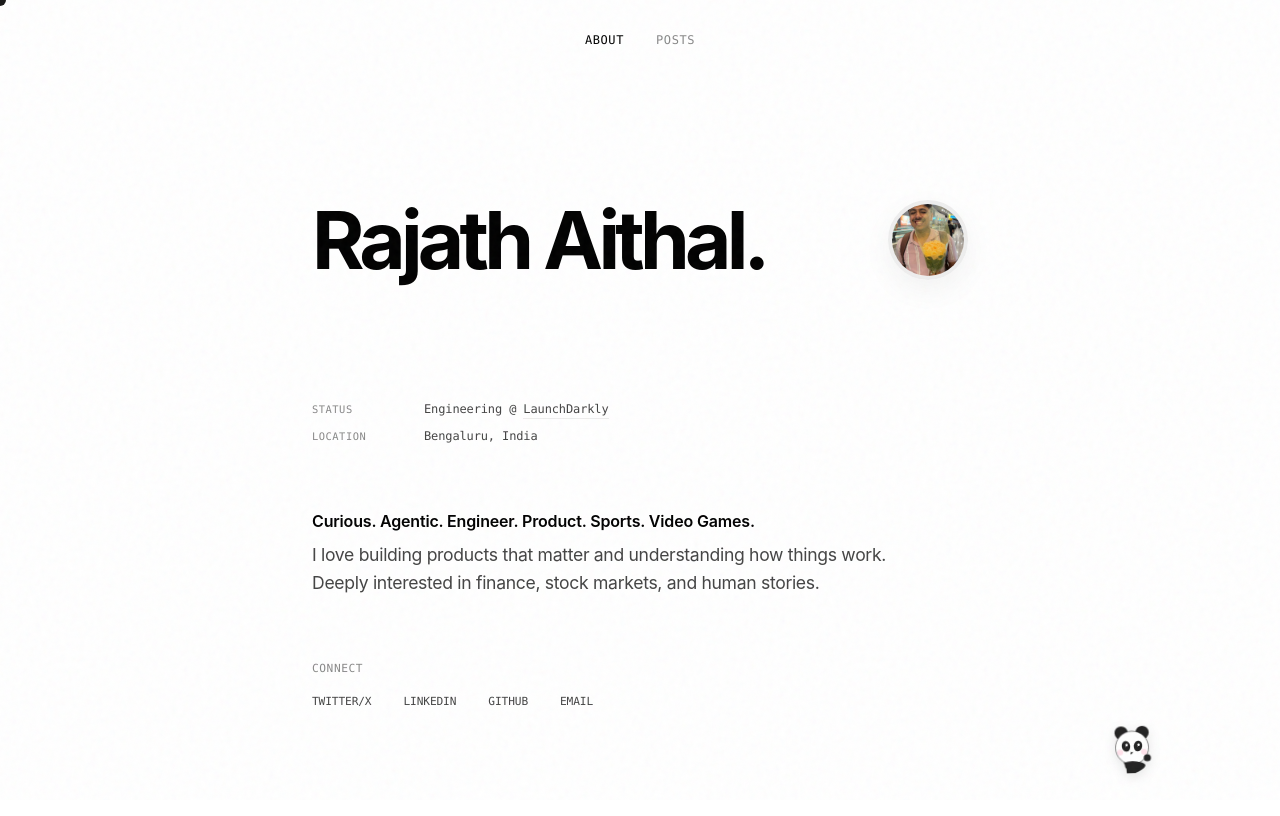
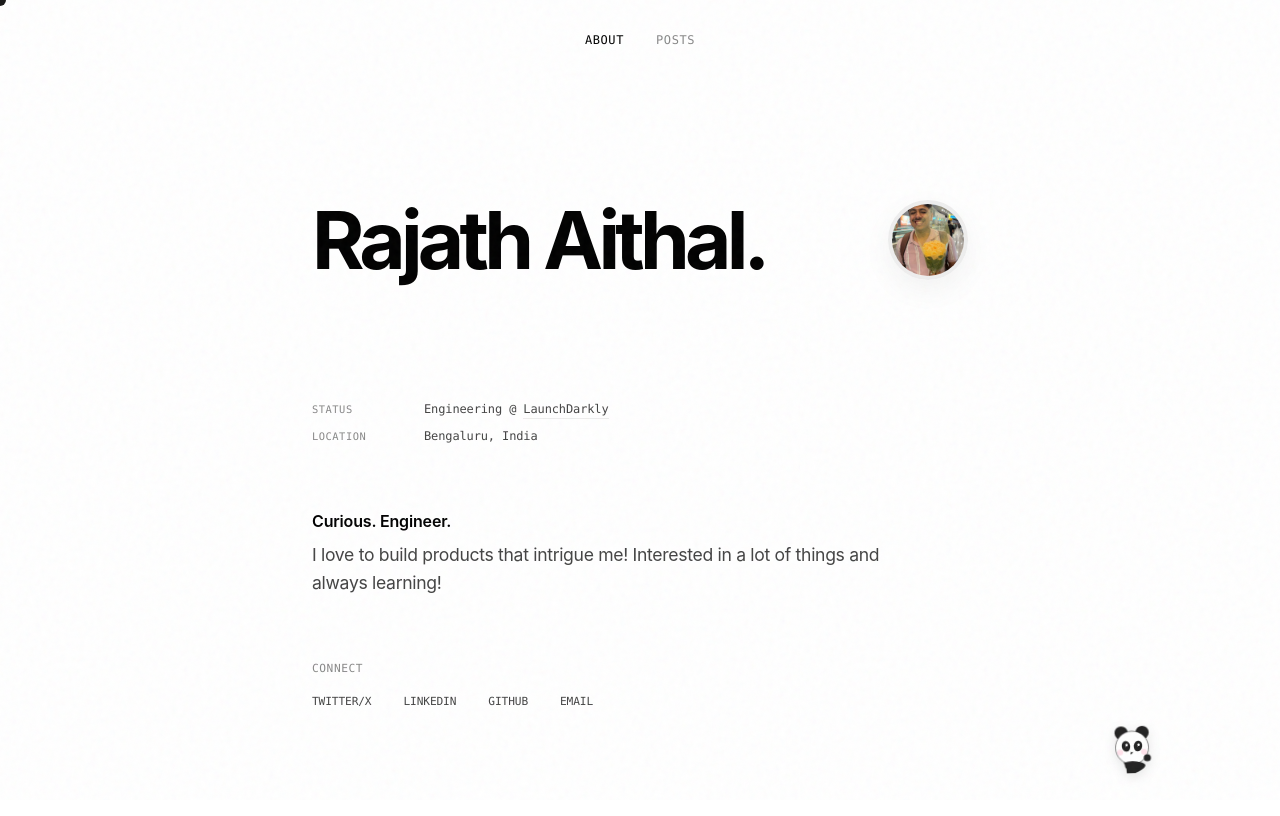
Before and after one commit to ayerajath/ayerajath.github.io, a React (Vite) app: page / in a window 1280 px wide. Shown: the top 816 px of the page. Built offline with nearby package versions, Linux system fonts and the light colour scheme; no server answers; a small style sheet from the web is missing.

Commit message:
smol changes

```diff
--- a/src/components/HomePage.jsx
+++ b/src/components/HomePage.jsx
@@ -32,11 +32,11 @@ const HomePage = () => {
 
         <section className="home-section bio-container reveal" style={{ animationDelay: '0.3s' }}>
           <p className="bio-traits">
-            Curious. Agentic. Engineer. Product. Sports. Video Games.
+            Curious. Engineer.
           </p>
           <p className="bio-text">
-            I love building products that matter and understanding how things work.
-            Deeply interested in finance, stock markets, and human stories.
+            I love to build products that intrigue me!
+            Interested in a lot of things and always learning!
           </p>
         </section>
 
```
